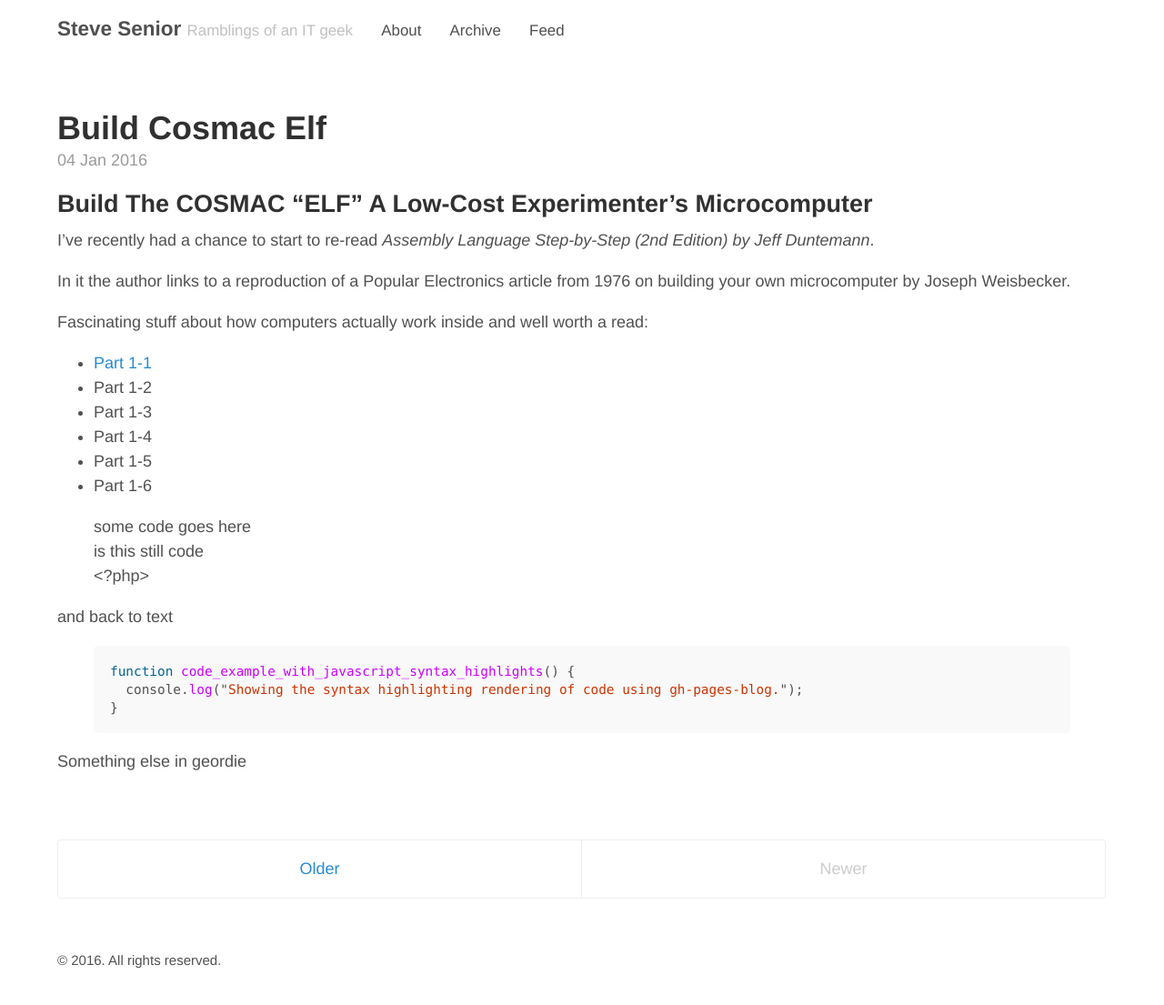
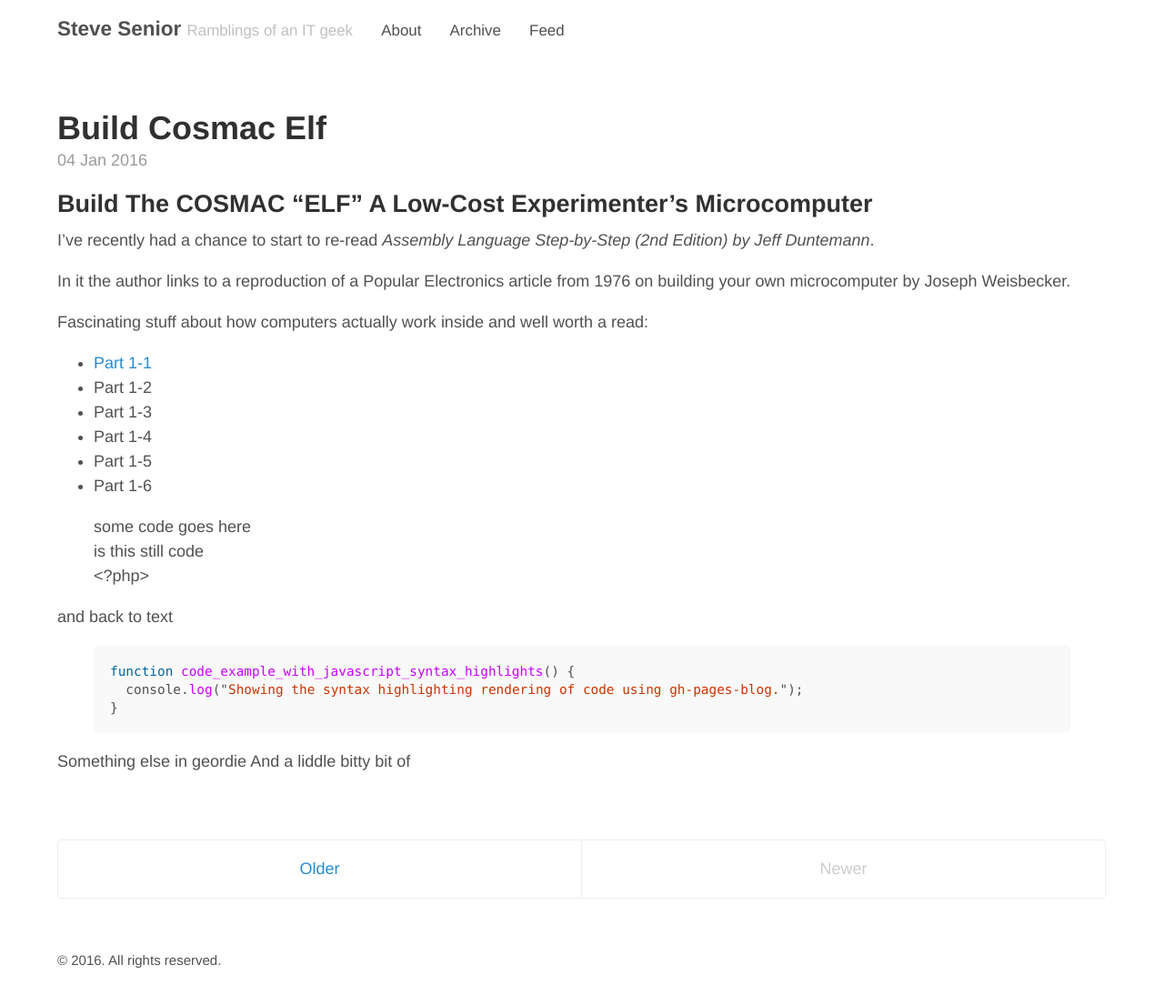
Before and after one commit to ssenior45/ssenior45.github.io, a Jekyll site: the page built from index.html, in a window 1280 px wide. Shown: the whole page at 91% size. Built offline with Jekyll 4.4.1, drawn with Linux system fonts in a browser that asks for light colours; the list of posts is cut into pages by our own code.

Commit message:
Updated 2016-01-04-build-cosmac-elf.md

```diff
--- a/_posts/2016-01-04-build-cosmac-elf.md
+++ b/_posts/2016-01-04-build-cosmac-elf.md
@@ -32,3 +32,4 @@ function code_example_with_javascript_syntax_highlights() {
 {% endhighlight %}
 
 Something else in geordie
+And a liddle bitty bit of
```
